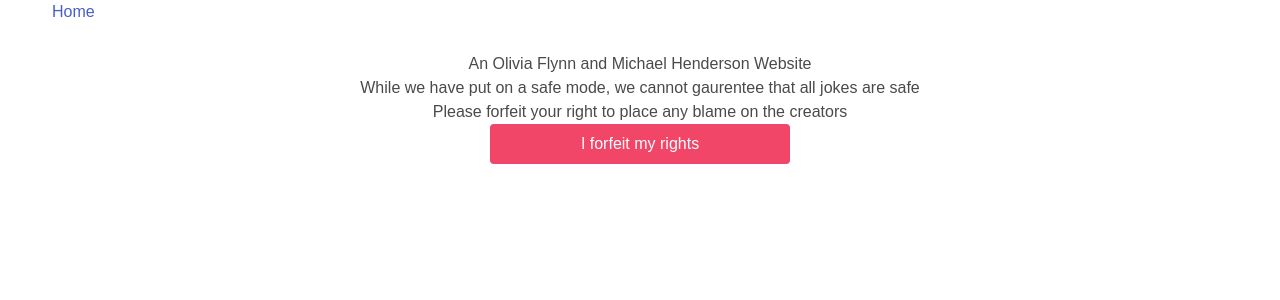
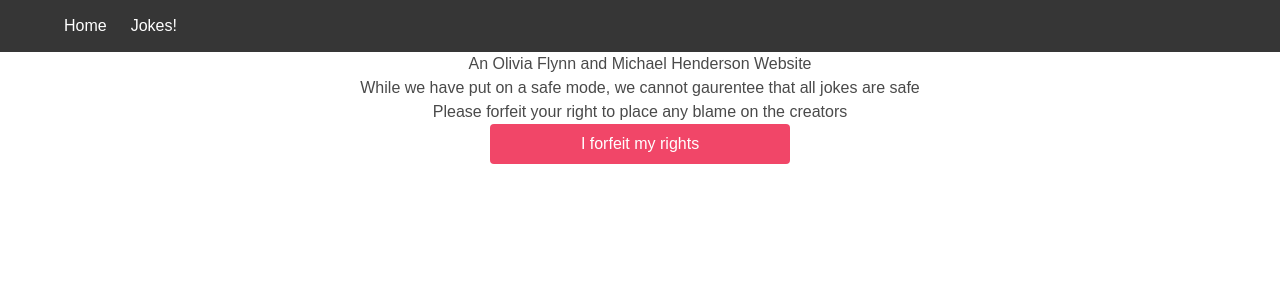
Before and after one commit to oliviafpersonal/SEI-Project-2, a React (Create React App) app: page / in a window 1280 px wide. Shown: the top 300 px of the page. Built offline with nearby package versions, Linux system fonts and the light colour scheme; a web font is replaced by a local one.

Commit message:
some update

```diff
--- a/src/components/Navbar.js
+++ b/src/components/Navbar.js
@@ -3,16 +3,16 @@ import { Link } from 'react-router-dom'
 
 const Navbar = () => {
   return (
-    <div className="navbar ">
-      <div className="container">
-        <div className="navbar-brand">
-          <Link to="/">
-            Home
-          </Link>
+    <header>
+      <nav className="navbar is-dark">
+        <div className="container">
+          <div className="navbar-brand">
+            <Link to="/" className="navbar-item">Home</Link>
+            <Link to="/Jokes" className="navbar-item">Jokes!</Link>
+          </div>
         </div>
-      </div>
-
-    </div>
+      </nav>
+    </header>
   )
 }
 
--- a/src/styles/main.scss
+++ b/src/styles/main.scss
@@ -40,3 +40,9 @@ $font: 'DotGothic16', sans-serif;
 .categoryDiv {
   margin: 45px;
 }
+
+.navbar {
+  display: flex;
+  justify-content: center;
+  align-items: center;
+}
```
